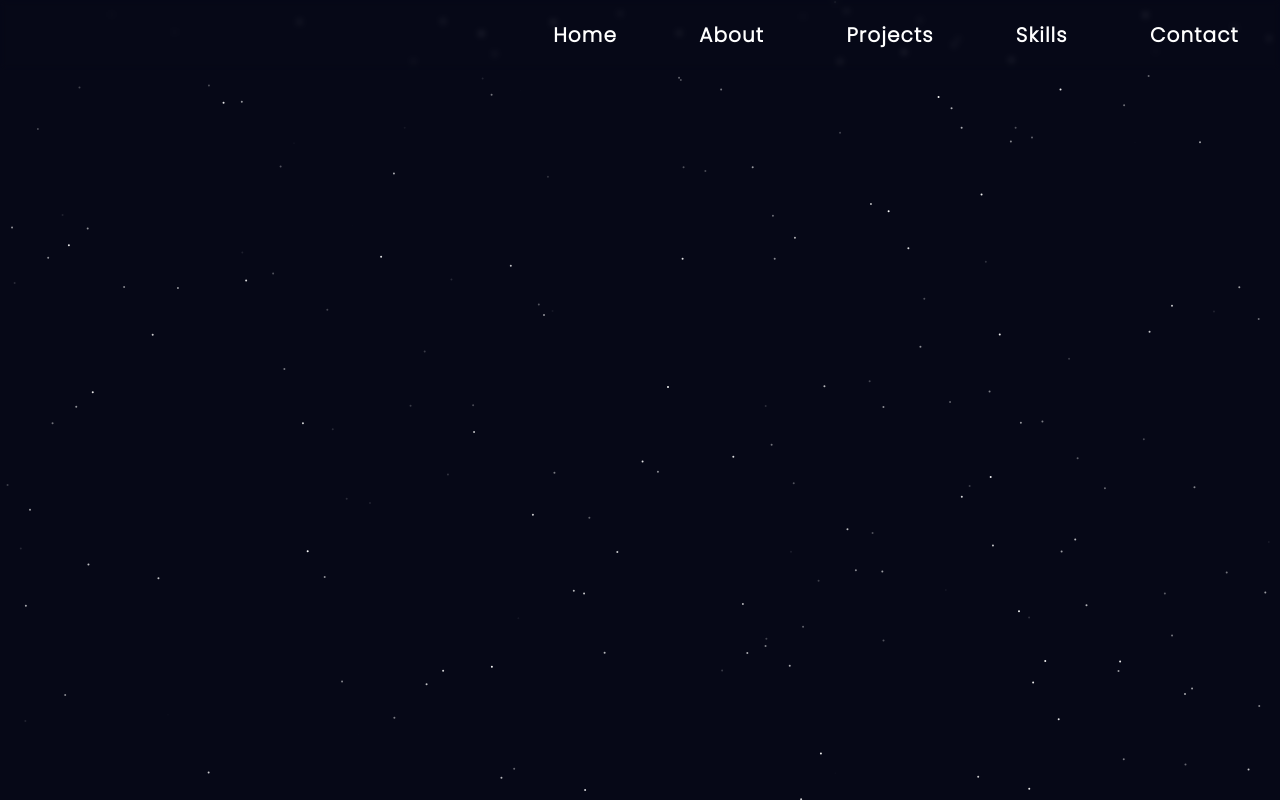
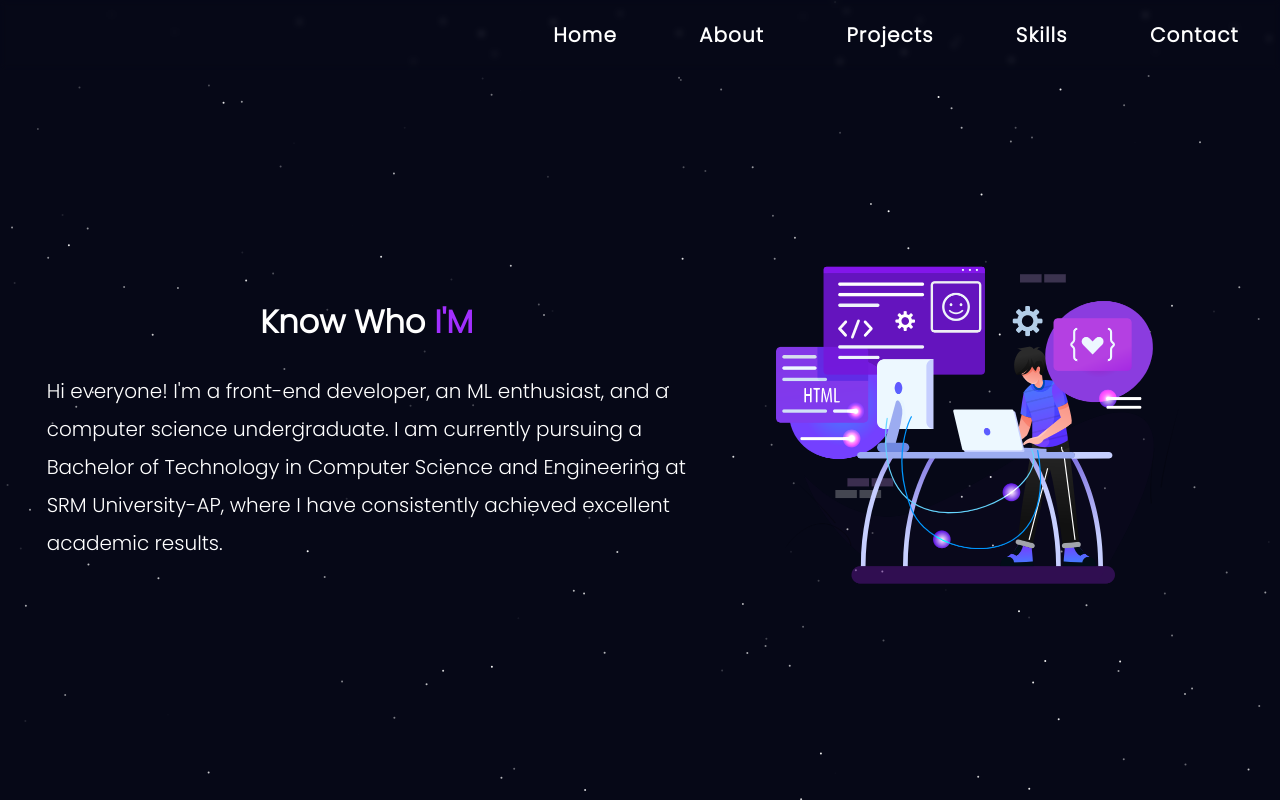
Before and after one commit to DileepGhanta/Portfolio, a React (Vite) app: page /About in a window 1280 px wide. Built offline with nearby package versions, Linux system fonts and the light colour scheme.

Commit message:
files added

```diff
--- a/src/About.css
+++ b/src/About.css
@@ -0,0 +1,28 @@
+.About{
+    height: 90vh;
+    width: 100vw;
+    color: white;
+    display: flex;
+    justify-content: space-evenly;
+    align-items: center;
+    /* padding: 50px; */
+    /* box-sizing: border-box; */
+}
+
+.About-Content{
+    display: flex;
+    flex-direction: column;
+    justify-content: space-evenly;
+    align-items: center;
+    max-width: 50vw;
+    height: 40vh;
+}
+.About-Content p{
+    font-size: 20px;
+    font-weight: 500;
+    line-height: 1cm;
+}
+.About-Image img{
+    height: 350px;
+    width: 500px;
+}
--- a/src/About.jsx
+++ b/src/About.jsx
@@ -3,7 +3,16 @@ import './About.css'
 function About(){
     return(
         <div className="About">
-
+            <div className="About-Content">
+                <h1>Know Who <b>I'M</b></h1>
+                <div className="About-Data">
+                    <p>Hi everyone! I'm a front-end developer, an ML enthusiast, and a computer science undergraduate. I am currently pursuing a Bachelor of Technology in Computer Science and Engineering at SRM University-AP, where I have consistently achieved excellent academic results.
+                    </p>
+                </div>
+            </div>
+            <div className="About-Image">
+                <img src="./src/assets/about.png" alt="" />
+            </div>
         </div>
     );
 
```
Also changed, not shown: src/assets/about.png (added).
